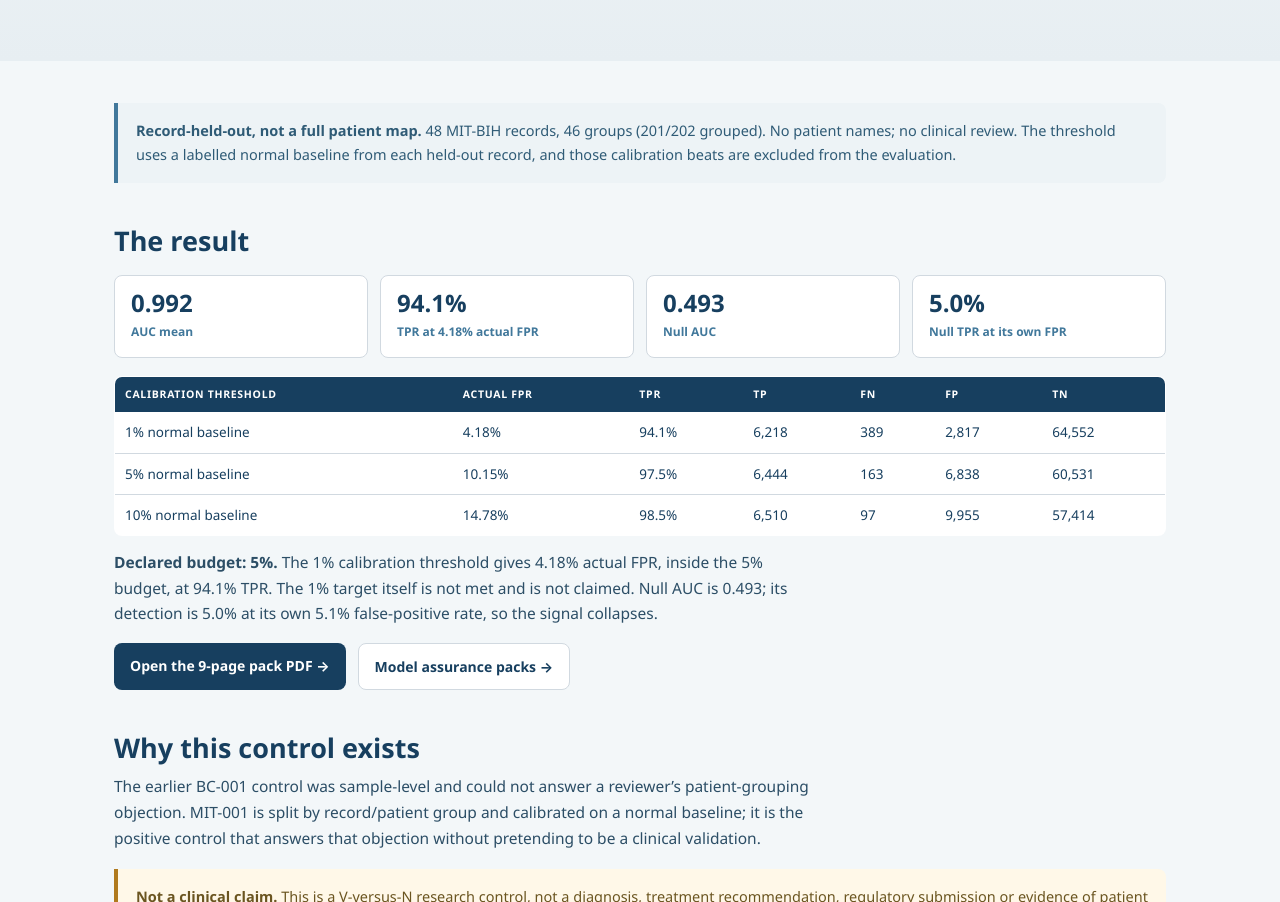
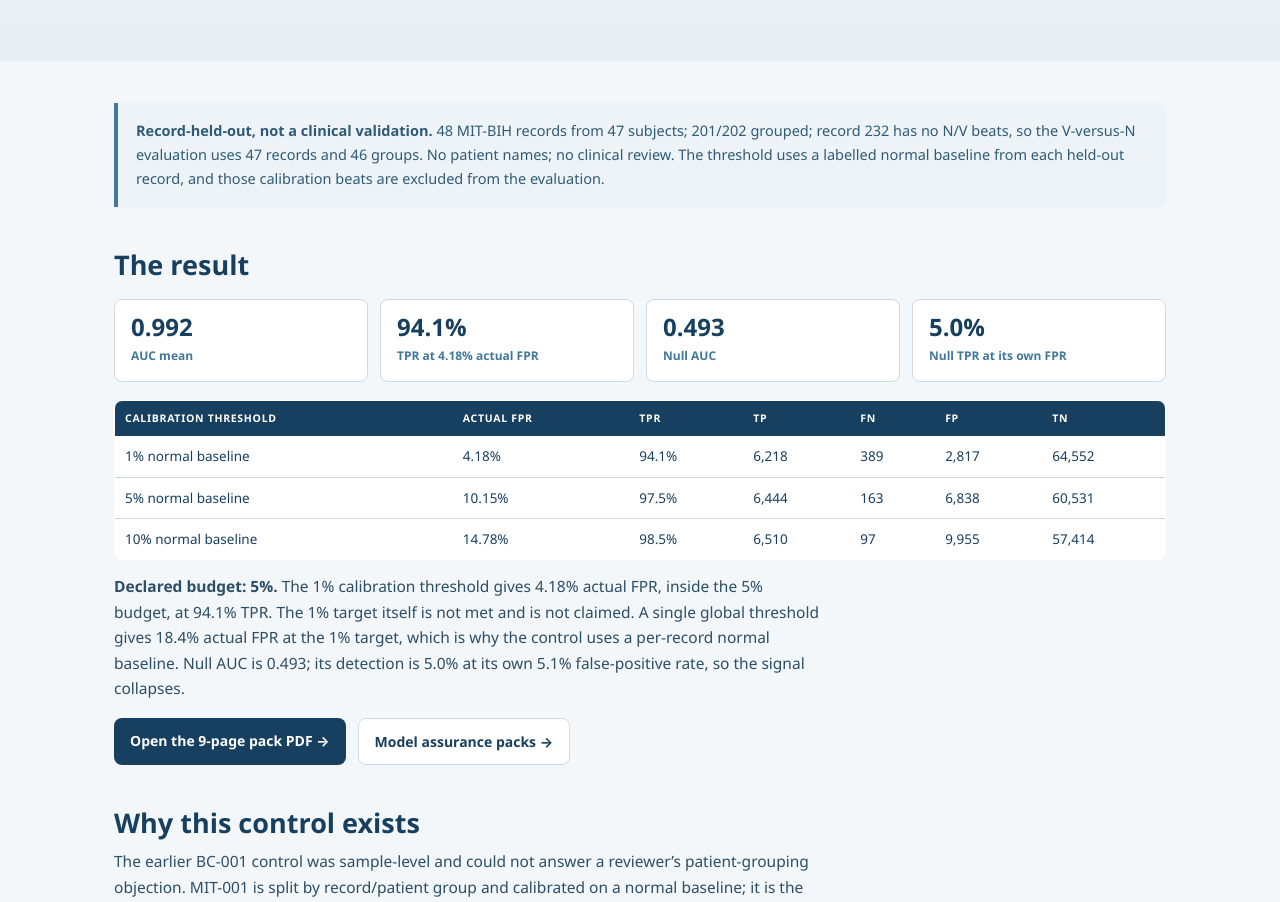
Before and after one commit to Hawkeye5168/nexus-nightingale-site-public, a plain HTML site: page work/model-assurance-mit-001-2026-11-16/index.html in a window 1280 px wide. Shown: the part 334-1236 px from the top of the page. Drawn offline with Linux system fonts and the light colour scheme.

Commit message:
Clarify MIT-001 patient map and global-threshold limit

```diff
--- a/work/model-assurance-mit-001-2026-11-16/index.html
+++ b/work/model-assurance-mit-001-2026-11-16/index.html
@@ -31,7 +31,7 @@ footer{background:var(--deep);color:var(--slate);padding:46px 40px 30px}footer .
 <header class="hero"><div class="inner"><div class="kicker">Model assurance positive control · MIT-001 · 16 November 2026</div>
 <h1>Ventricular ectopy classifier</h1><p>Record-held-out on MIT-BIH. A normal-baseline calibrated control that passes at a declared 5% budget — and reports that the 1% target is not met.</p></div></header>
 <main>
-<div class="note"><strong>Record-held-out, not a full patient map.</strong> 48 MIT-BIH records, 46 groups (201/202 grouped). No patient names; no clinical review. The threshold uses a labelled normal baseline from each held-out record, and those calibration beats are excluded from the evaluation.</div>
+<div class="note"><strong>Record-held-out, not a clinical validation.</strong> 48 MIT-BIH records from 47 subjects; 201/202 grouped; record 232 has no N/V beats, so the V-versus-N evaluation uses 47 records and 46 groups. No patient names; no clinical review. The threshold uses a labelled normal baseline from each held-out record, and those calibration beats are excluded from the evaluation.</div>
 <section class="block"><h2>The result</h2>
 <div class="nums"><div class="num"><b>0.992</b><span>AUC mean</span></div><div class="num"><b>94.1%</b><span>TPR at 4.18% actual FPR</span></div><div class="num"><b>0.493</b><span>Null AUC</span></div><div class="num"><b>5.0%</b><span>Null TPR at its own FPR</span></div></div>
 <table><thead><tr><th>Calibration threshold</th><th>Actual FPR</th><th>TPR</th><th>TP</th><th>FN</th><th>FP</th><th>TN</th></tr></thead><tbody>
@@ -39,8 +39,8 @@ footer{background:var(--deep);color:var(--slate);padding:46px 40px 30px}footer .
 <tr><td>5% normal baseline</td><td>10.15%</td><td>97.5%</td><td>6,444</td><td>163</td><td>6,838</td><td>60,531</td></tr>
 <tr><td>10% normal baseline</td><td>14.78%</td><td>98.5%</td><td>6,510</td><td>97</td><td>9,955</td><td>57,414</td></tr>
 </tbody></table>
-<p><strong>Declared budget: 5%.</strong> The 1% calibration threshold gives 4.18% actual FPR, inside the 5% budget, at 94.1% TPR. The 1% target itself is not met and is not claimed. Null AUC is 0.493; its detection is 5.0% at its own 5.1% false-positive rate, so the signal collapses.</p>
-<div class="btns"><a class="btn" href="MIT-001_ASSURANCE_PACK_2026-11-16.pdf?v=20261116">Open the 9-page pack PDF →</a><a class="btn ghost" href="/assurance/">Model assurance packs →</a></div></section>
+<p><strong>Declared budget: 5%.</strong> The 1% calibration threshold gives 4.18% actual FPR, inside the 5% budget, at 94.1% TPR. The 1% target itself is not met and is not claimed. A single global threshold gives 18.4% actual FPR at the 1% target, which is why the control uses a per-record normal baseline. Null AUC is 0.493; its detection is 5.0% at its own 5.1% false-positive rate, so the signal collapses.</p>
+<div class="btns"><a class="btn" href="MIT-001_ASSURANCE_PACK_2026-11-16.pdf?v=20261116b">Open the 9-page pack PDF →</a><a class="btn ghost" href="/assurance/">Model assurance packs →</a></div></section>
 <section class="block"><h2>Why this control exists</h2><p>The earlier BC-001 control was sample-level and could not answer a reviewer’s patient-grouping objection. MIT-001 is split by record/patient group and calibrated on a normal baseline; it is the positive control that answers that objection without pretending to be a clinical validation.</p>
 <div class="warn"><strong>Not a clinical claim.</strong> This is a V-versus-N research control, not a diagnosis, treatment recommendation, regulatory submission or evidence of patient benefit. Other arrhythmia symbols are excluded.</div></section>
 <section class="block"><h2>Source</h2><p>MIT-BIH Arrhythmia Database v1.0.0, DOI <a href="https://doi.org/10.13026/C2F305">10.13026/C2F305</a>; PhysioNet. Full source register, archive SHA-256 and protocol are in the pack.</p></section>
```
Also changed, not shown: assurance/index.html (+2 -2 lines), 1 other file.
